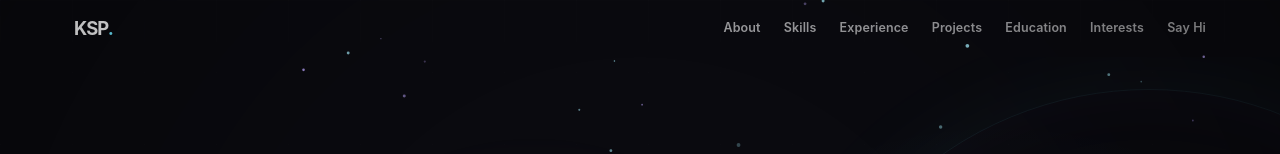
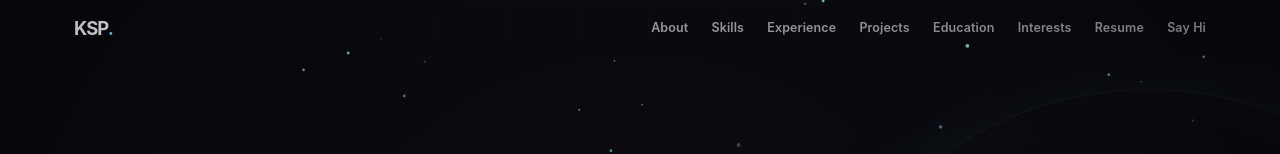
Before and after one commit to shivaprakashnaidukarri-star/portfolio, a React (Vite) app: page / in a window 1280 px wide. Shown: the top 154 px of the page. Built offline with nearby package versions, Linux system fonts and the light colour scheme.

Commit message:
Add resume to portfolio

```diff
--- a/src/App.jsx
+++ b/src/App.jsx
@@ -114,6 +114,7 @@ const NAV_LINKS = [
   { href: "#projects", label: "Projects" },
   { href: "#education", label: "Education" },
   { href: "#interests", label: "Interests" },
+  { href: "/resume.pdf", label: "Resume", external: true },
   { href: "#contact", label: "Say Hi" },
 ];
 
@@ -131,9 +132,14 @@ function Navbar() {
     return () => window.removeEventListener("scroll", onScroll);
   }, []);
 
-  function handleClick(e, href) {
+  function handleClick(e, href, external) {
+  setOpen(false);
+
+  if (external) {
+    return;
+  }
+
   e.preventDefault();
-    setOpen(false);
 
   const el = document.querySelector(href);
 
@@ -164,7 +170,9 @@ function Navbar() {
   key={link.href}
   href={link.href}
   className="navbar__link"
-                onClick={(e) => handleClick(e, link.href)}
+  onClick={(e) => handleClick(e, link.href, link.external)}
+  target={link.external ? "_blank" : undefined}
+  rel={link.external ? "noreferrer noopener" : undefined}
 >
   {link.label}
 </a>
@@ -199,7 +207,9 @@ function Navbar() {
   key={link.href}
   href={link.href}
   className="navbar__mobile-link"
-                  onClick={(e) => handleClick(e, link.href)}
+  onClick={(e) => handleClick(e, link.href, link.external)}
+  target={link.external ? "_blank" : undefined}
+  rel={link.external ? "noreferrer noopener" : undefined}
 >
   {link.label}
 </a>
```
Also changed, not shown: 1 other file (tests, documents, lock files or other folders). Lines whose indentation alone changed are shown as unchanged.
